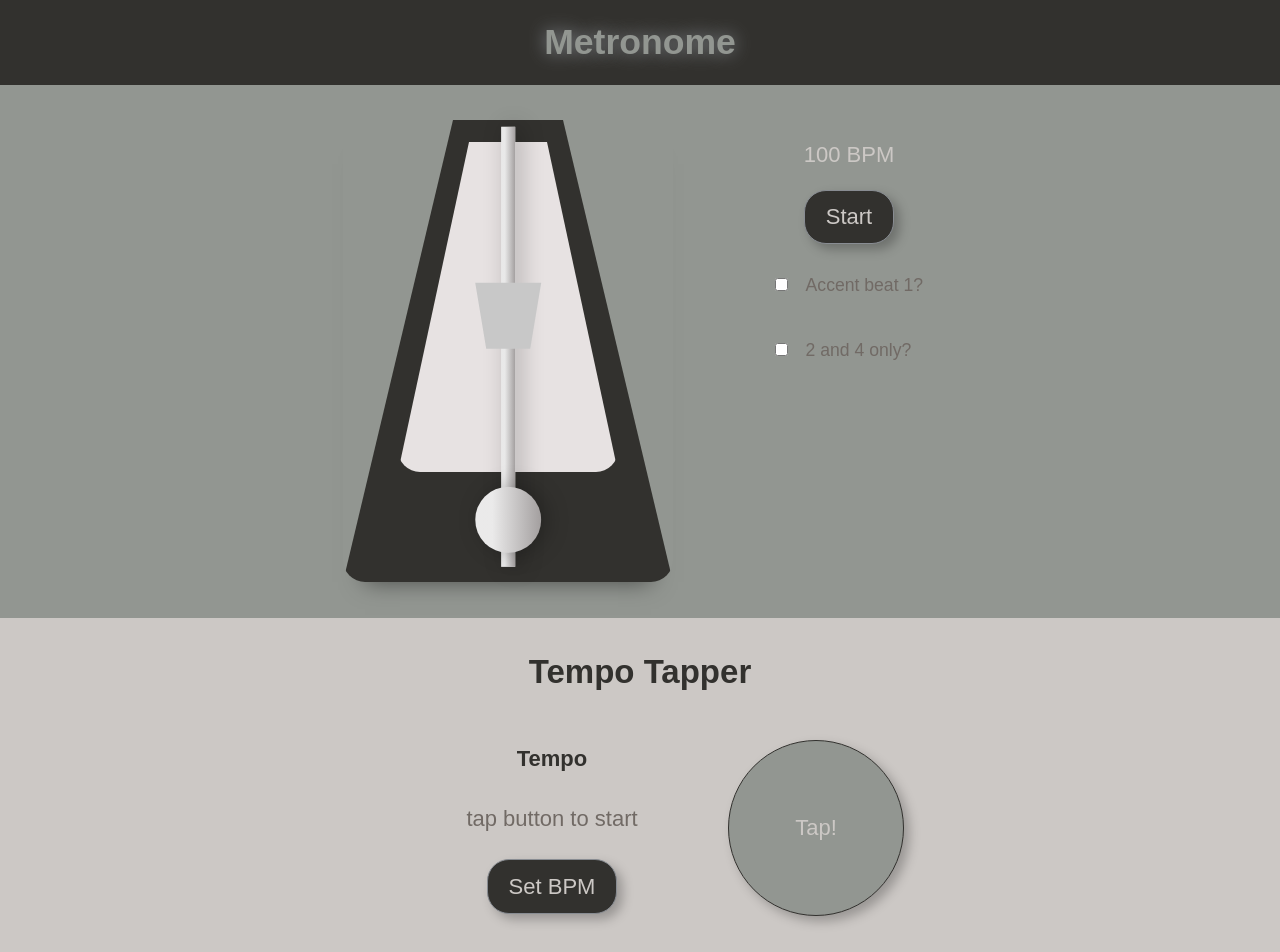
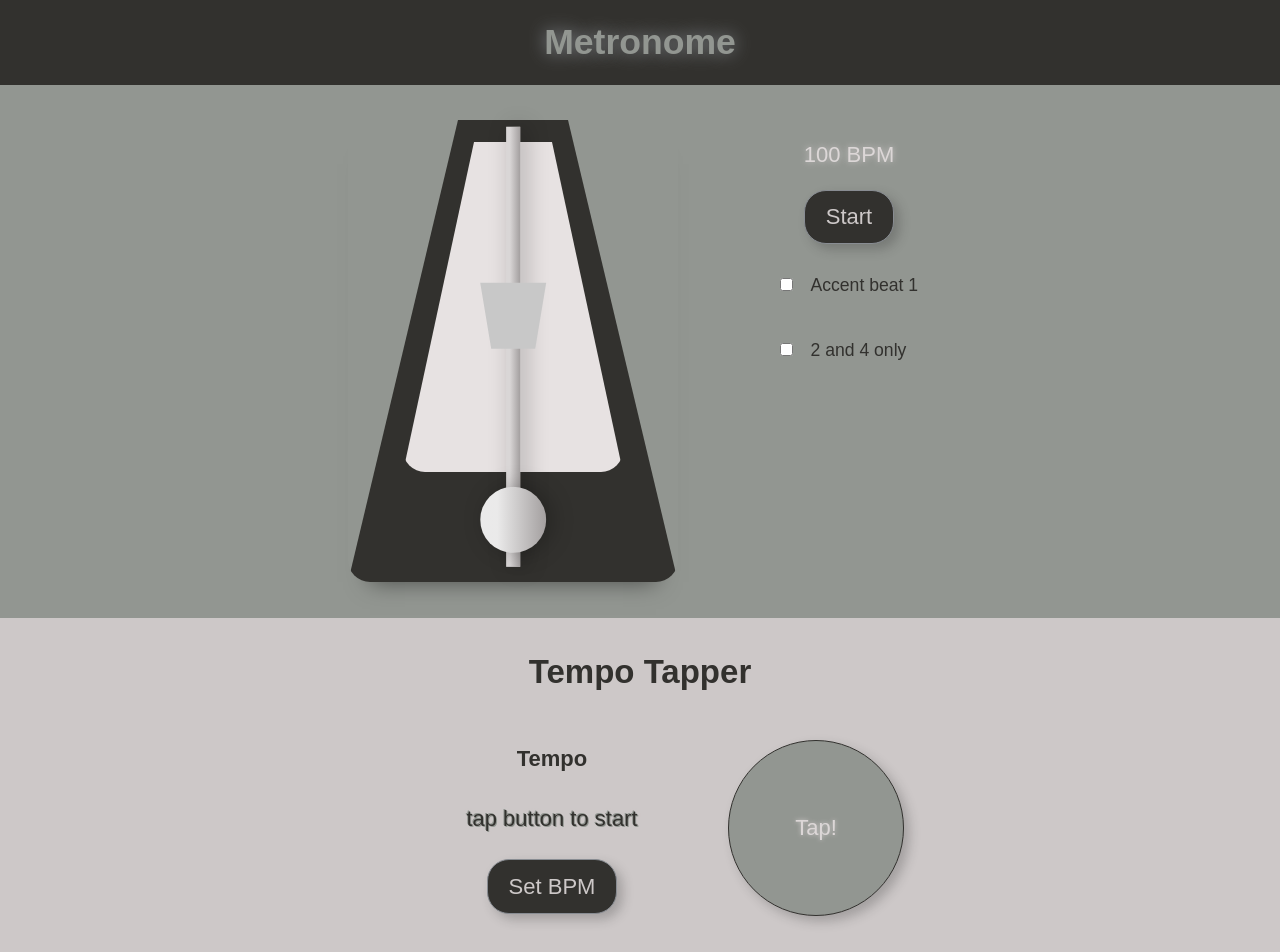
Before and after one commit to ElliotReed/metronome, a React (Create React App) app: page / in a window 1280 px wide. Shown: the top 952 px of the page. Built offline with nearby package versions, Linux system fonts and the light colour scheme; a web font is replaced by a local one.

Commit message:
working on it

```diff
--- a/public/index.html
+++ b/public/index.html
@@ -4,28 +4,13 @@
 <head>
   <meta charset="utf-8">
   <meta name="viewport" content="width=device-width, initial-scale=1, shrink-to-fit=no">
-  <!--
-      manifest.json provides metadata used when your web app is added to the
-      homescreen on Android. See https://developers.google.com/web/fundamentals/engage-and-retain/web-app-manifest/
-    -->
-  <link rel="manifest" href="%PUBLIC_URL%/manifest.json">
-  <link rel="shortcut icon" href="%PUBLIC_URL%/favicon.ico">
-  <!--
-      Notice the use of %PUBLIC_URL% in the tags above.
-      It will be replaced with the URL of the `public` folder during the build.
-      Only files inside the `public` folder can be referenced from the HTML.
-
-      Unlike "/favicon.ico" or "favicon.ico", "%PUBLIC_URL%/favicon.ico" will
-      work correctly both with client-side routing and a non-root public URL.
-      Learn how to configure a non-root public URL by running `npm run build`.
-    -->
   <link rel="apple-touch-icon" sizes="180x180" href="/apple-touch-icon.png">
   <link rel="icon" type="image/png" sizes="32x32" href="/favicon-32x32.png">
   <link rel="icon" type="image/png" sizes="16x16" href="/favicon-16x16.png">
   <link rel="manifest" href="/site.webmanifest">
-  <link rel="mask-icon" href="/safari-pinned-tab.svg" color="#5bbad5">
-  <meta name="msapplication-TileColor" content="#da532c">
-  <meta name="theme-color" content="#ffffff">
+  <link rel="mask-icon" href="/safari-pinned-tab.svg" color="#929691">
+  <meta name="msapplication-TileColor" content="#929691">
+  <meta name="theme-color" content="#929691">
   <title>Metronome</title>
 </head>
 
--- a/src/Metronome.css
+++ b/src/Metronome.css
@@ -3,7 +3,6 @@
 	display: flex;
 	margin: 1.618rem auto;
 	flex-direction: column;
-	animation: var(--softIn);
 }
 
 @media only screen and (min-width: 768px) {
@@ -14,6 +13,8 @@
 
 .bpm-display {
 	margin: 1em 0;
+	color: var(--white);
+	text-shadow: 0 0 6px var(--light);
 }
 
 .checkgroup {
@@ -21,7 +22,7 @@
 	margin-top: 1em;
 	align-items: center;
 	font-size: 0.8em;
-	color: var(--medium);
+	color: var(--dark);
 	padding: var(--padding);
 }
 
@@ -51,6 +52,7 @@
 	border-right: 5em solid transparent;
 	border-radius: var(--borderRadius);
 	box-shadow: 0 1em 1em -1em rgba(0, 0, 0, 0.5);
+	animation: var(--softIn);
 }
 
 @media only screen and (min-width: 768px) {
@@ -91,6 +93,7 @@
 	transform: rotateZ(270deg);
 	--boxShadow: 0em 0.25em 1em rgba(0, 0, 0, 0.25);
 	box-shadow: var(--boxShadow);
+	touch-action: none;
 }
 
 .pendulum__top,
--- a/src/Metronome.js
+++ b/src/Metronome.js
@@ -21,22 +21,31 @@ class Metronome extends Component {
 	}
 
 	swingPendulum = clickLength => {
+		console.log('clickLength', clickLength);
 		const initialPosition = this.state.degrees;
+		console.log('initialPosition', initialPosition);
 		const centerDegrees = 270;
 		const swingAmount = 45;
-		const fps = clickLength / 1000 / 60;
-		let degreesPerMove = swingAmount * 2 * fps;
-		let interval =
-			(clickLength / (swingAmount * 2)) * Math.abs(degreesPerMove);
+		const fps = ((clickLength / 1000) * 60).toFixed(2); // clicklength in ms, divide by 1000 for seconds, multiply 60 fps
+		console.log('fps', fps);
+		let degreesPerMove = ((swingAmount * 2) / fps).toFixed(2);
+		let interval = (
+			(clickLength / (swingAmount * 2)) *
+			degreesPerMove
+		).toFixed(2);
+		console.log('interval', interval);
 
 		if (initialPosition === centerDegrees) {
-			degreesPerMove = swingAmount * fps;
-			interval = (clickLength / swingAmount) * Math.abs(degreesPerMove);
+			degreesPerMove = swingAmount / fps;
+			interval = ((clickLength / swingAmount) * degreesPerMove).toFixed(
+				2
+			);
 		}
 		if (initialPosition > centerDegrees) {
-			degreesPerMove = -Math.abs(degreesPerMove);
+			degreesPerMove = -degreesPerMove;
 		}
 
+		console.log('degreesPerMove', degreesPerMove);
 		if (this.animationTimer) {
 			clearInterval(this.animationTimer);
 		}
@@ -66,7 +75,7 @@ class Metronome extends Component {
 	};
 
 	startStop = () => {
-		const clickLength = (60 / this.props.bpm) * 1000;
+		const clickLength = Math.floor((60 / this.props.bpm) * 1000);
 		if (this.state.playing) {
 			// Stop the timer
 			clearInterval(this.timer);
@@ -181,7 +190,7 @@ class Metronome extends Component {
 									value={accent}
 									onChange={this.handleCheckboxChange}
 								/>
-								Accent beat 1?
+								Accent beat 1
 							</label>
 						</div>
 						<div className="checkgroup">
@@ -193,7 +202,7 @@ class Metronome extends Component {
 									value={evenbeat}
 									onChange={this.handleCheckboxChange}
 								/>
-								2 and 4 only?
+								2 and 4 only
 							</label>
 						</div>
 					</form>
--- a/src/TempoTapper.css
+++ b/src/TempoTapper.css
@@ -1,7 +1,6 @@
 .tempo-tapper {
 	background-color: var(--light);
 	overflow-x: hidden;
-	animation: var(--softIn);
 }
 
 .tempo-tapper main {
@@ -52,25 +51,30 @@
 
 .tapper__display p {
 	margin: 1.3em;
-	color: var(--medium);
+	color: var(--dark);
+	text-shadow: 1px 1px 0em var(--lightAccent),
+		-1px -1px 0em var(--lightAccent), 0 0 4px var(--light);
 }
 
 .tap__button {
 	--dimension: 8em;
+	cursor: pointer;
 	width: var(--dimension);
 	height: var(--dimension);
+	outline: 0;
+	border: 1px solid var(--dark);
 	border-radius: 50%;
-	color: var(--light);
+	box-shadow: var(--boxShadow);
 	background: var(--lightAccent);
-	border: 1px solid var(--dark);
-	outline: 0;
-	cursor: pointer;
+	color: var(--white);
+	text-shadow: 0 0 4px var(--light);
 	transition: transform 161ms;
-	box-shadow: var(--boxShadow);
+	animation: var(--softIn);
 }
 
 .tap__button:active {
 	transform: scale(1.0618);
+	border-radius: 50%;
 	outline: 0;
 }
 
--- a/src/TempoTapper.js
+++ b/src/TempoTapper.js
@@ -42,7 +42,9 @@ export default class TempoTapper extends Component {
 		const { tempo } = this.state;
 		return (
 			<div className="tempo-tapper">
-				<h2 title="Provide at least 6 taps for greater accuracy!">Tempo Tapper</h2>
+				<h2 title="Provide at least 6 taps for greater accuracy!">
+					Tempo Tapper
+				</h2>
 				<main>
 					<div className="tapper__display">
 						<h4>Tempo</h4>
--- a/src/index.css
+++ b/src/index.css
@@ -2,13 +2,13 @@
 
 :root {
 	/* colors */
-	--white: hsl(0, 0%, 99%);
-	--light: #ccc8c5;
+	--white: rgb(220, 215, 215);
+	--light: rgb(205, 200, 200);
 	--lightAccent: #929691;
 	--medium: #716a65;
 	--darkAccent: #888c92;
-	--dark: #32312e;
-	--black: hsl(120, 15%, 5%);
+	--dark: rgb(50, 49, 46);
+	--black: rgb(40, 40, 40);
 
 	/* sizes */
 	--margin: 0.618rem;
@@ -18,12 +18,11 @@
 	--desktop: 1080px;
 
 	/* box model */
-	--boxShadow: 0.25em 0.25em 0.5em hsla(0, 0%, 0%, 0.25);
+	--boxShadow: 0.25em 0.25em 0.5em rgba(40, 40, 40, 0.25);
 	--border: 1px solid var(--dark);
 	--borderRadius: 1rem;
 	--fontStackSans: 'Lexend Mega', sans-serif;
 	--fontStackSerif: 'Georgia', serif;
-
 	/* animations */
 	--softIn: softIn 0.33s ease-in;
 }
@@ -47,13 +46,14 @@ html {
 }
 
 body {
-	font-family: var(--fontStackSans);
 	box-sizing: border-box;
 	margin: 0;
-	background: var(--lightAccent);
-	color: var(--light);
 	width: 100vw;
 	height: 100%;
+	background: var(--lightAccent);
+	font-family: var(--fontStackSans);
+	color: var(--light);
+	user-select: none;
 }
 
 *,
```
Also changed, not shown: .archive/manifest.json, public/site.webmanifest, 2 other files (tests, documents, lock files or other folders).
